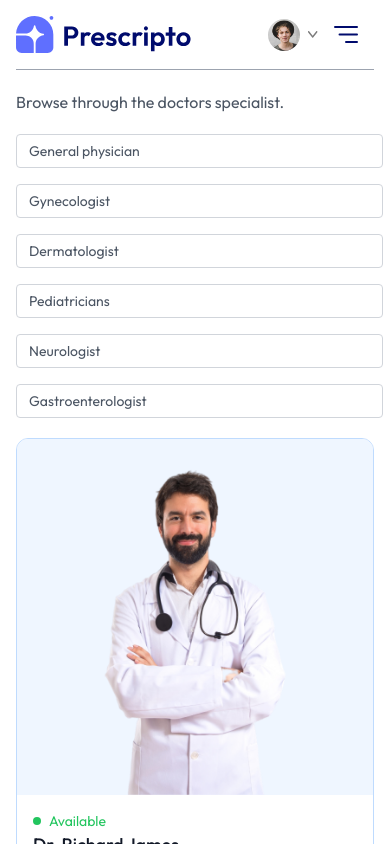
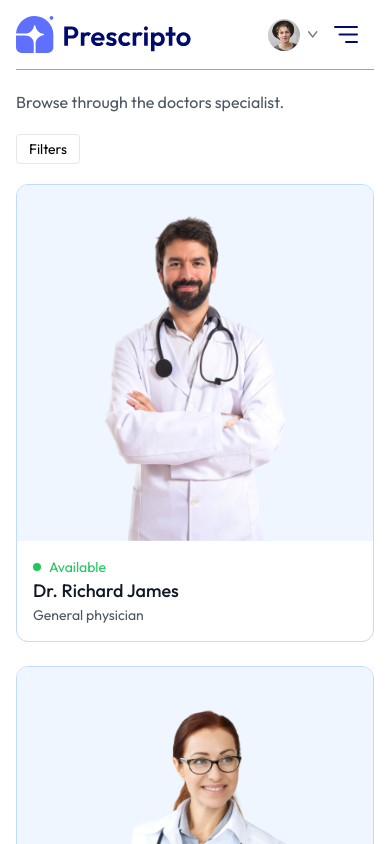
Before and after one commit to umeshbhatt2057/doctor-greatstacksite, a React (Vite) app in the folder frontend/: page /doctors in a window 390 px wide. Shown: the top 844 px of the page. Built offline with nearby package versions, Linux system fonts and the light colour scheme.

Commit message:
add Filters button for mobile version

```diff
--- a/frontend/src/pages/Doctors.jsx
+++ b/frontend/src/pages/Doctors.jsx
@@ -5,7 +5,8 @@
 const Doctors = () => {
 
   const { speciality } = useParams()
-  const [ filterDoc, setFilterDoc] = useState([])
+  const [filterDoc, setFilterDoc] = useState([])
+  const [showFilter, setShowFilter] = useState(false)
   const navigate = useNavigate()
   const { doctors } = useContext(AppContext)
 
@@ -26,7 +27,8 @@
       <p className='text-gray-600'>Browse through the doctors specialist.</p>
 
       <div className='flex flex-col sm:flex-row items-start gap-5 mt-5'>
-        <div className='flex flex-col gap-4 text-sm text-gray-600'>
+        <button className={`py-1 px-3 border rounded text-sm transition-all sm:hidden ${showFilter ? 'bg-primary text-white' : ''}`} onClick={() => setShowFilter(prev => !prev)}>Filters</button>
+        <div className={`flex-col gap-4 text-sm text-gray-600 ${showFilter ? 'flex' : 'hidden sm:flex'}`}>
           <p onClick={() => speciality === 'General physician' ? navigate('/doctors') : navigate('/doctors/General physician')} className={`w-[94vw] sm:w-auto pl-3 py-1.5 pr-16 border border-gray-300 rounded transition-all cursor-pointer ${speciality === 'General physician' ? 'bg-indigo-100 text-black' : ''}`}>General physician</p>
           <p onClick={() => speciality === 'Gynecologist' ? navigate('/doctors') : navigate('/doctors/Gynecologist')} className={`w-[94vw] sm:w-auto pl-3 py-1.5 pr-16 border border-gray-300 rounded transition-all cursor-pointer ${speciality === 'Gynecologist' ? 'bg-indigo-100 text-black' : ''}`}>Gynecologist</p>
           <p onClick={() => speciality === 'Dermatologist' ? navigate('/doctors') : navigate('/doctors/Dermatologist')} className={`w-[94vw] sm:w-auto pl-3 py-1.5 pr-16 border border-gray-300 rounded transition-all cursor-pointer ${speciality === 'Dermatologist' ? 'bg-indigo-100 text-black' : ''}`}>Dermatologist</p>
```
